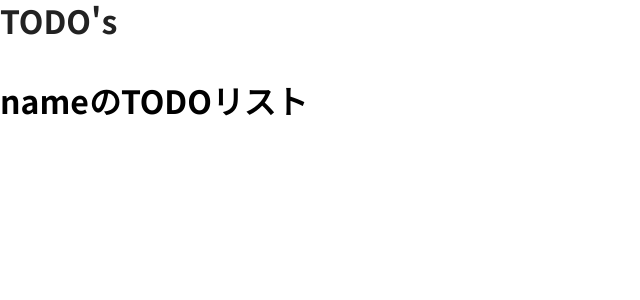
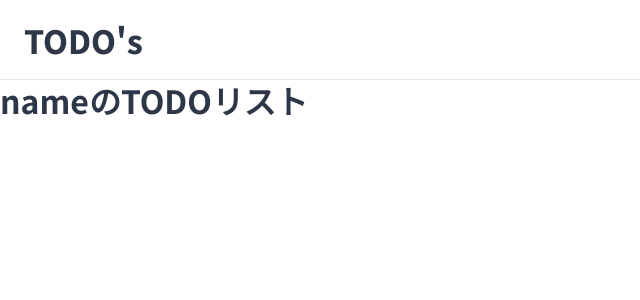
Before and after one commit to pppeyo38/react-django_todo-app, a React (Vite) app in the folder react-typescript/: page /name in a window 1280 px wide. Shown: the top 300 px of the page, without its empty margins (0-640 px from the left). Built offline with nearby package versions, Linux system fonts and the light colour scheme.

Commit message:
:sparkles: add header

```diff
--- a/react-typescript/index.html
+++ b/react-typescript/index.html
@@ -6,7 +6,7 @@
     <link rel="preconnect" href="https://fonts.googleapis.com" />
     <link rel="preconnect" href="https://fonts.gstatic.com" crossorigin />
     <link
-      href="https://fonts.googleapis.com/css2?family=Noto+Sans+JP:wght@400;700&display=swap"
+      href="https://fonts.googleapis.com/css2?family=Noto+Sans+JP:wght@400;700;800&display=swap"
       rel="stylesheet"
     />
     <meta name="viewport" content="width=device-width, initial-scale=1.0" />
--- a/react-typescript/src/components/Header.tsx
+++ b/react-typescript/src/components/Header.tsx
@@ -1,9 +1,18 @@
+import { Link } from 'react-router-dom'
 import '../styles/components/header.scss'
 
-export const Header = () => {
+type Props = {
+  username: string
+}
+
+export const Header = ({ username }: Props) => {
   return (
     <header className="header">
-      <h1 className="header-heading">TODO's</h1>
+      <div className="header-inner">
+        <Link to={`/${username}`}>
+          <h1 className="header-heading">TODO's</h1>
+        </Link>
+      </div>
     </header>
   )
 }
--- a/react-typescript/src/pages/TodoList.tsx
+++ b/react-typescript/src/pages/TodoList.tsx
@@ -6,7 +6,7 @@ export const TodoList = () => {
 
   return (
     <>
-      <Header />
+      <Header username={username!} />
       <h1>{username}のTODOリスト</h1>
     </>
   )
--- a/react-typescript/src/styles/components/header.scss
+++ b/react-typescript/src/styles/components/header.scss
@@ -1,8 +1,17 @@
 .header {
+  width: 100vw;
+  height: 80px;
+  border-bottom: 1px solid #e2e8f0;
+}
+
+.header-inner {
+  display: flex;
+  align-items: center;
   width: 100%;
-  height: 80px;
+  height: 100%;
+  padding: 0 1.5rem;
 }
 
 .header-heading {
-  color: #222;
+  font-weight: 800;
 }
--- a/react-typescript/src/styles/index.scss
+++ b/react-typescript/src/styles/index.scss
@@ -1,6 +1,7 @@
 @use './reset.scss';
 
-:root {
+body {
+  color: #2d3748;
   font-family: 'Noto Sans JP', sans-serif;
   line-height: 1.5;
 }
--- a/react-typescript/src/styles/reset.scss
+++ b/react-typescript/src/styles/reset.scss
@@ -61,7 +61,9 @@
 }
 
 :where(a) {
+  color: #2d3748;
   text-underline-offset: 0.2ex;
+  text-decoration: none;
 }
 
 :where(ul, ol) {
```
